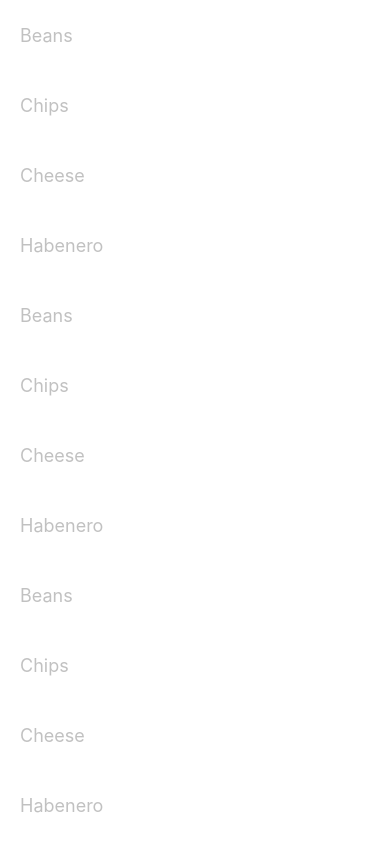
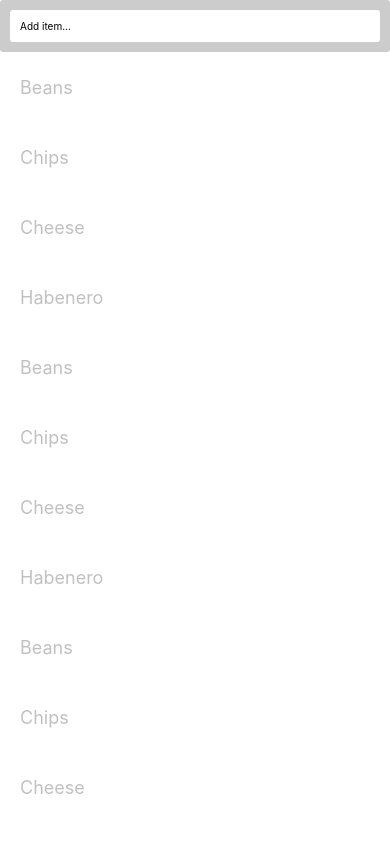
Before and after one commit to rinonTen/react-native-bottom-navigation-bar, a React Native app: screen / in a window 390 px wide. Shown: the top 844 px of the page. Built offline with nearby package versions, Linux system fonts and the light colour scheme.

Commit message:
input add item

```diff
--- /dev/null
+++ b/src/components/AddItem.js
@@ -0,0 +1,42 @@
+import React, { useRef } from 'react'
+import { StyleSheet, TextInput, View } from "react-native"
+
+const styles = StyleSheet.create({
+
+    input: {
+        backgroundColor: '#fff',
+        fontSize: 10,
+        padding: 10,
+        borderRadius: 3
+    },
+    container: {
+        backgroundColor: 'rgba(0,0,0,0.2)',
+        padding: 10,
+        fontSize: 10,
+        padding: 10,
+        borderRadius: 3
+    },
+
+})
+
+const AddItem = ({ onSubmitEditing, style, ...rest }) => {
+
+    const input = useRef(null)
+    return (
+        <View style={styles.container}>
+            <TextInput
+                ref={input}
+                style={[styles.input, style]} onSubmitEditing={(evt) => {
+                    if (onSubmitEditing) {
+                        onSubmitEditing(evt)
+                    }
+                    input.current.clear()
+                }}
+                placeholder={'Add item...'}
+                {...rest}
+            />
+        </View>
+    )
+}
+
+export default AddItem
--- a/src/screens/CurrentList.js
+++ b/src/screens/CurrentList.js
@@ -1,26 +1,25 @@
 import React from 'react'
 
-import { View, Text, SafeAreaView, ScrollView } from 'react-native'
+import { View, Text, SafeAreaView, ScrollView, FlatList, KeyboardAvoidingView } from 'react-native'
 
 import nachos from '../data/nachos'
 import ListItem, { Separator } from '../components/ListItem'
+import AddItem from '../components/AddItem'
 
 export default () => {
     return (
-        <SafeAreaView>
-            <ScrollView>
-                {nachos.map((item, index) =>
-                (
-                    <React.Fragment key={item.id}>
-                        <Separator></Separator>
-                        <ListItem name={item.name}
-                            onFavouritePress={() => console.log('favvvvv')}
-                            isFavourite={index < 2} />
-                    </React.Fragment>
-                ))}
-            </ScrollView>
-        </SafeAreaView>
-
-    )
+        <SafeAreaView style={{flex: 1 }}>
+            <KeyboardAvoidingView style={{flex: 1 }}>
+                <AddItem />
+                <FlatList data={nachos} renderItem={({ item, index }) => (
+                    <ListItem name={item.name}
+                        onFavouritePress={() => console.log('favvvvv')}
+                        isFavourite={index < 2} />
+                )}
+                    keyExtractor={(item) => item.id}
+                    ItemSeparatorComponent={() => <Separator></Separator>}
+                />
+            </KeyboardAvoidingView>
+        </SafeAreaView>)
 
 };
```
